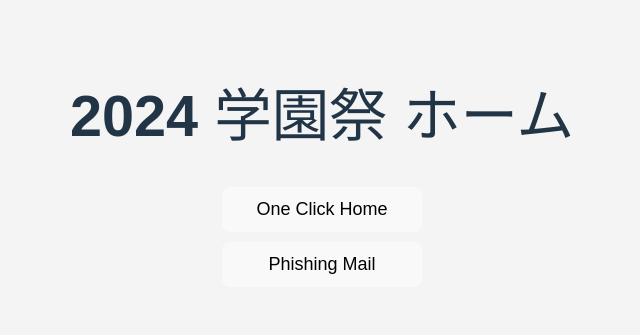
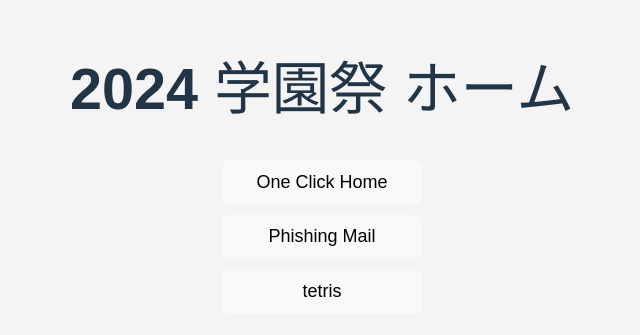
Before and after one commit to iwfuma/SchoolFestival2024, a React (Vite) app: page /SchoolFestival2024/home in a window 1280 px wide. Shown: the part 239-574 px from the top of the page, without its empty margins (318-958 px from the left). Built offline with nearby package versions, Linux system fonts and the light colour scheme; sample sign-in values are in the browser's storage.

Commit message:
テトリスを追加

```diff
--- a/src/views/Home/index.jsx
+++ b/src/views/Home/index.jsx
@@ -3,6 +3,11 @@ import { useNavigate } from "react-router-dom";
 
 const Home = () => {
   const navigate = useNavigate();
+
+    const handleTetrisClick = () => {
+      window.location.href = "https://iwfuma.github.io/new_tetris/";
+    }
+
 
   return (
     <div style={{ textAlign: "center", marginTop: "50px" }}>
@@ -10,6 +15,7 @@ const Home = () => {
       <div style={{ display: "flex", flexDirection: "column", gap: "10px", maxWidth: "200px", margin: "0 auto" }}>
         <button onClick={() => navigate("/oneclick")}>One Click Home</button>
         <button onClick={() => navigate("/phishing")}>Phishing Mail</button>
+        <button onClick={handleTetrisClick}>tetris</button>
       </div>
     </div>
   );
```
